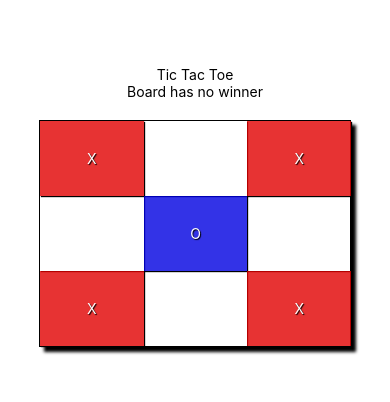
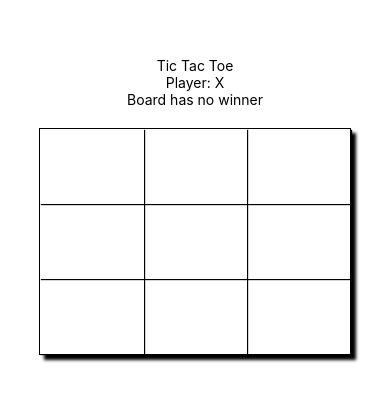
Before and after one commit to Wolven531/Tic-Tac-Native, a React Native app: screen / in a window 390 px wide. Shown: the part 216-618 px from the top of the page. Built offline with nearby package versions, Linux system fonts and the light colour scheme.

Commit message:
Add current player concept

```diff
--- a/App.js
+++ b/App.js
@@ -7,23 +7,27 @@ export default class App extends React.Component {
 	constructor(props) {
 		super(props)
 		this.state = {
+			currentPlayer: 'X',
 			gridRows: [
-				['X','','X'],
-				['','O',''],
-				['X','','X']
+				['','',''],
+				['','',''],
+				['','','']
 			]
 		}
 	}
 
 	render() {
+		const { currentPlayer, gridRows } = this.state
 		const winner = this.checkForBoardWin()
-		const winnerDisplay = winner === '' ? 'Board has no winner' : `Winner: ${winner}`
+		const hasWinner = winner === ''
+		const winnerDisplay = hasWinner ? 'Board has no winner' : `Winner: ${winner}`
 
 		return (
 			<View style={styles.container}>
 				<Text>Tic Tac Toe</Text>
-				<Text>{winnerDisplay}</Text>
-				<Grid gridRows={this.state.gridRows} onGridUpdated={this.onGridUpdated} />
+				<Text>Player: {currentPlayer}</Text>
+				{hasWinner && <Text>{winnerDisplay}</Text>}
+				<Grid gridRows={gridRows} onGridUpdated={this.onGridUpdated} />
 			</View>
 		)
 	}
```
